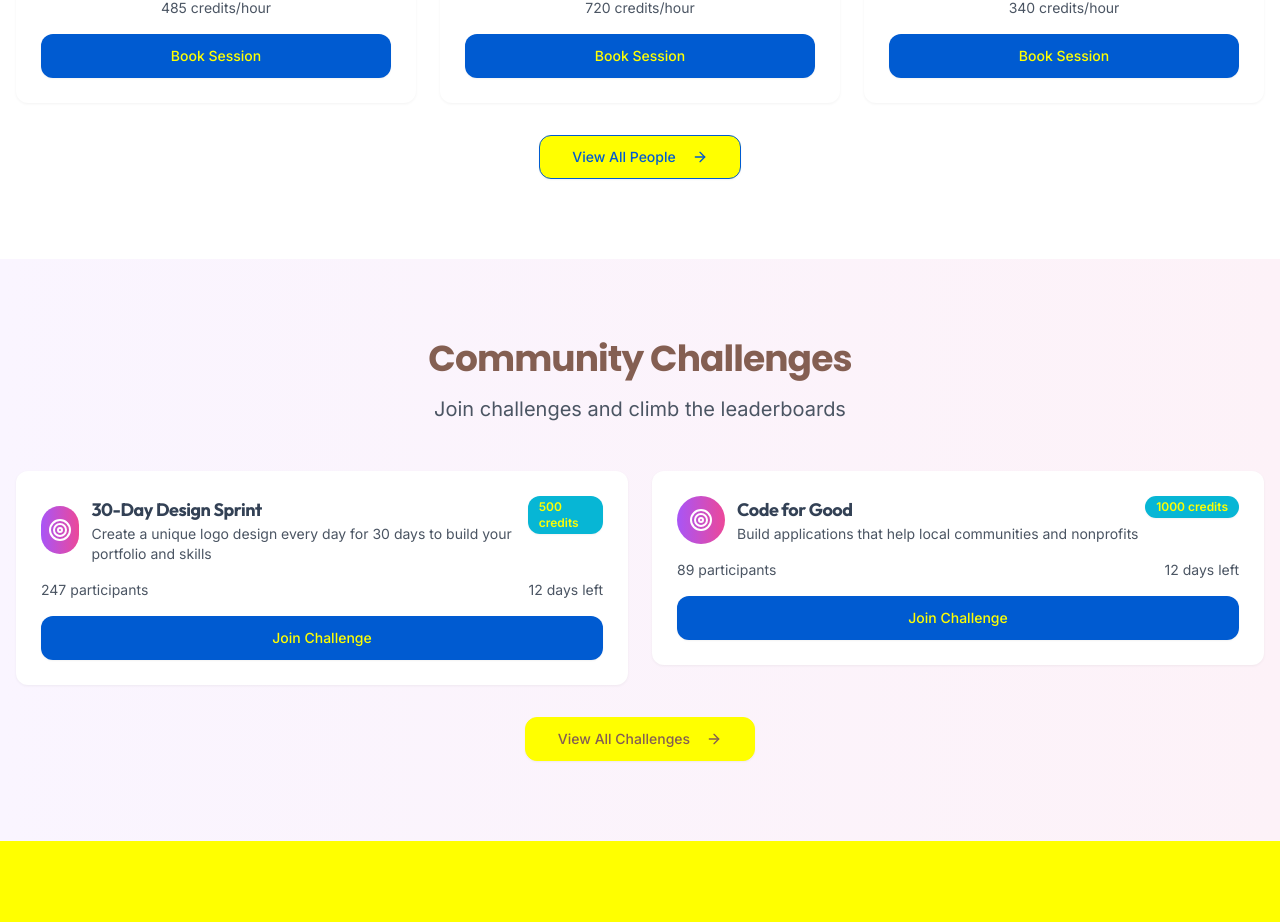
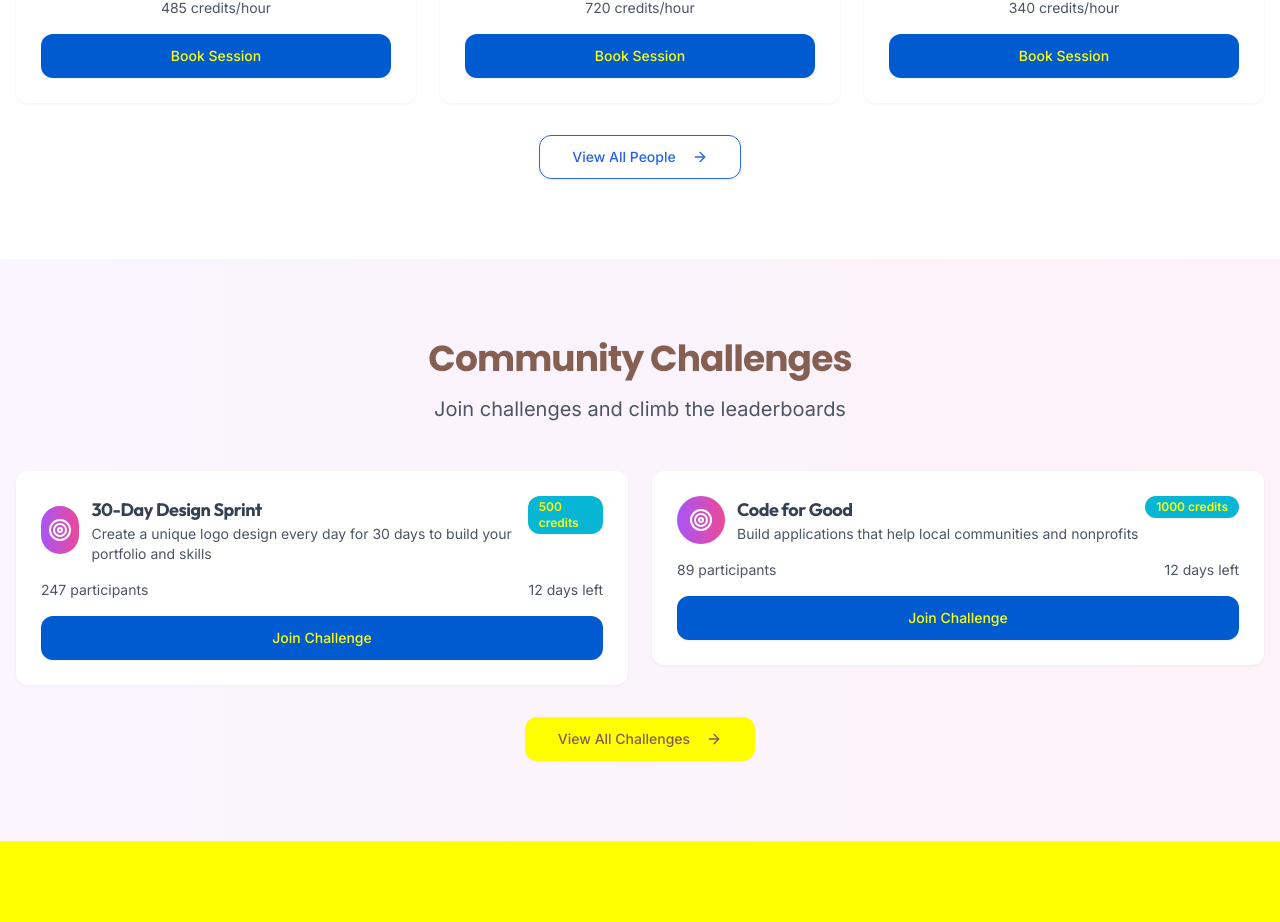
Before and after one commit to HexaToken/skill-trade-union, a React (Vite) app: page / in a window 1280 px wide. Shown: the part 2220-3142 px from the top of the page. Built offline with nearby package versions, Linux system fonts and the light colour scheme.

Commit message:
Add more specific styling to override any yellow button styling
cgen-8eaa1090ba6b44509888a2f8009241c7

```diff
--- a/src/pages/HomePage.tsx
+++ b/src/pages/HomePage.tsx
@@ -350,7 +350,7 @@ const HomePage = () => {
                 ))}
               </div>
               <div className="text-center mt-8">
-                <Button asChild variant="outline" size="lg" className="border-primary text-primary hover:bg-primary/5">
+                <Button asChild variant="outline" size="lg" className="border-primary text-primary hover:bg-primary/5 !border-blue-600 !text-blue-600 !bg-white hover:!bg-blue-50">
                   <Link to="/search">
                     View All People
                     <ArrowRight className="ml-2 h-5 w-5" />
```
